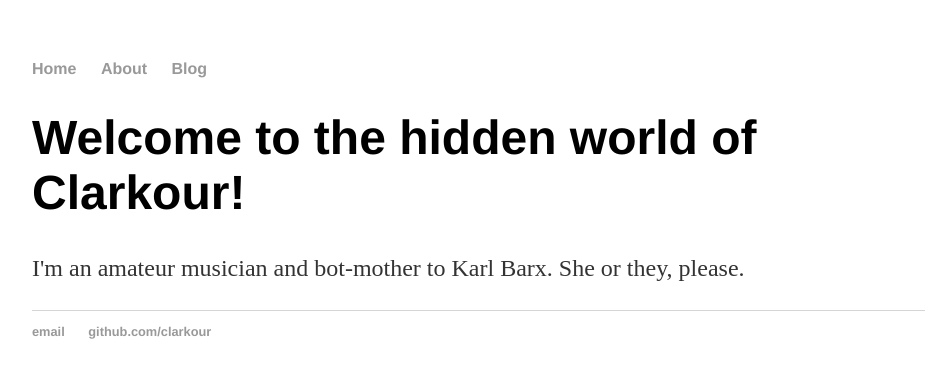
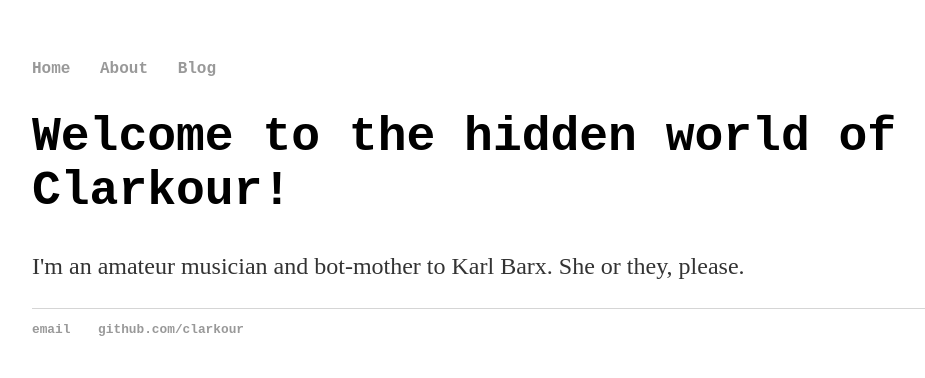
Before and after one commit to clarkour/clarkour.github.io, a Jekyll site: the page built from index.html, in a window 1280 px wide. Shown: the top 378 px of the page, without its empty margins (160-1085 px from the left). Built offline with Jekyll 4.4.1, drawn with Linux system fonts in a browser that asks for light colours.

Commit message:
Update main.css

```diff
--- a/css/main.css
+++ b/css/main.css
@@ -3,7 +3,7 @@ body {
     width: 70%;
 }
 nav ul, footer ul {
-    font-family:'Helvetica', 'Arial', 'Sans-Serif';
+    font-family:'Courier New', 'Courier', 'Monospace';
     padding: 0px;
     list-style: none;
     font-weight: bold;
@@ -21,7 +21,7 @@ a:hover {
 }
 h1 {
     font-size: 3em;
-    font-family:'Helvetica', 'Arial', 'Sans-Serif';
+    font-family:'Courier New', 'Courier', 'Monospace';
 }
 p {
     font-size: 1.5em;
```
